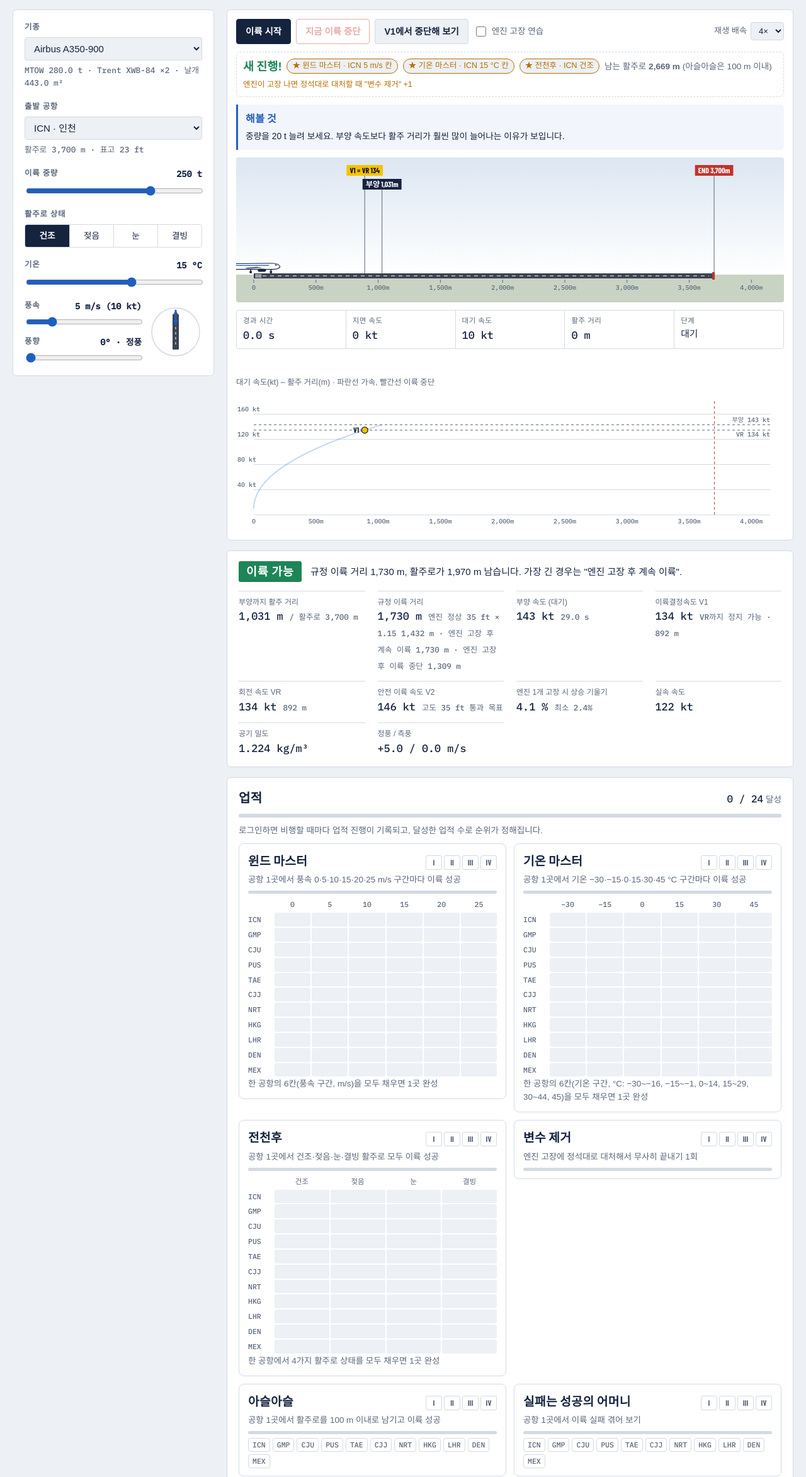
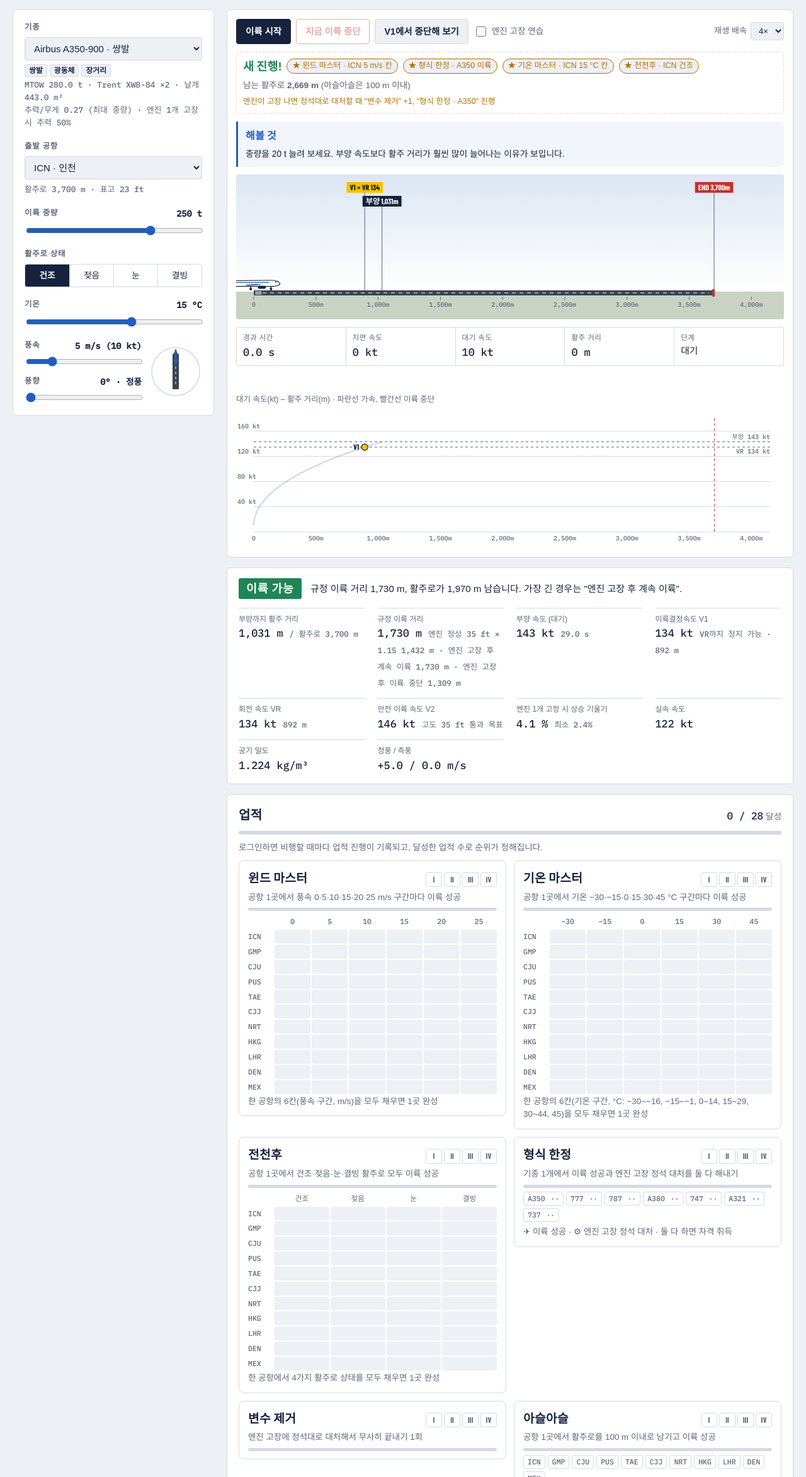
Before and after one commit to eh624/takeoff-simulator, a website with bundled scripts: page public/index.html in a window 1280 px wide. Shown: the part 76-2421 px from the top of the page at 63% size. Built offline with nearby package versions, Linux system fonts and the light colour scheme; files whose address does not match are found by name; a web font is replaced by a local one.

Commit message:
Add files via upload

```diff
--- a/public/VERSION.txt
+++ b/public/VERSION.txt
@@ -1 +1 @@
-v18 · 2026-10-23 22:40 · 실제 규정 판정(이륙 필드 길이) + 이전 비행과 비교
+v20 · 2026-10-23 22:50 · 서버 오류 원인 표시 (v19 포함)
--- a/public/app.js
+++ b/public/app.js
@@ -1,10 +1,15 @@
-import { AIRCRAFT, AIRPORTS, RUNWAY, P, KT, compute, fmt, failIdxFor, pickFailVa, evaluateFlight, flightMarks, ACHIEVEMENTS, ACHIEVEMENT_SERIES, WIND_BANDS, windBand, TEMP_BANDS, tempBand, CLOSE_CALL_M } from './sim.js';
+import { engineLabel, bodyLabel, AIRCRAFT, AIRPORTS, RUNWAY, P, KT, compute, fmt, failIdxFor, pickFailVa, evaluateFlight, flightMarks, ACHIEVEMENTS, ACHIEVEMENT_SERIES, WIND_BANDS, windBand, TEMP_BANDS, tempBand, CLOSE_CALL_M } from './sim.js';
 
 const $ = id => document.getElementById(id);
 let progress = {};          // 업적 진행 기록 (key → 횟수)
 let myAch = new Set();      // 달성한 업적
 const esc = t => String(t).replace(/[&<>"']/g, c => ({ '&': '&amp;', '<': '&lt;', '>': '&gt;', '"': '&quot;', "'": '&#39;' })[c]);
-AIRCRAFT.forEach(a => $('ac').add(new Option(a.name, a.id)));
+// 기종 선택: 엔진 수·동체로 묶어서 보여 줌
+[['쌍발 광동체', a => a.n === 2 && a.body === 'wide'], ['4발 광동체', a => a.n === 4], ['쌍발 협동체', a => a.n === 2 && a.body === 'narrow']].forEach(([label, f]) => {
+  const g = document.createElement('optgroup'); g.label = label;
+  AIRCRAFT.filter(f).forEach(a => g.append(new Option(`${a.name} · ${engineLabel(a)}`, a.id)));
+  $('ac').append(g);
+});
 AIRPORTS.forEach(a => $('ap').add(new Option(`${a.code} · ${a.name}`, a.code)));
 Object.entries(RUNWAY).forEach(([k, r], i) => {
   $('rwy').insertAdjacentHTML('beforeend',
@@ -17,7 +22,11 @@ function setAircraftRange(keepValue) {
   s.min = Math.round(ac.mtow * 0.5 / 1000);
   s.max = Math.round(ac.mtow * 1.05 / 1000);
   if (!keepValue) s.value = Math.round(ac.mtow * 0.9 / 1000);
-  $('acSpec').textContent = `MTOW ${fmt(ac.mtow / 1000, 1)} t · ${ac.eng} ×${ac.n} · 날개 ${fmt(ac.S, 1)} m²`;
+  const tw = (ac.thrust * ac.n) / (ac.mtow * 9.81);
+  const left = Math.round((ac.n - 1) / ac.n * 100);
+  $('acSpec').innerHTML = `<span class="tag">${engineLabel(ac)}</span><span class="tag">${bodyLabel(ac)}</span><span class="tag">${ac.role}</span><br>`
+    + `MTOW ${fmt(ac.mtow / 1000, 1)} t · ${esc(ac.eng)} ×${ac.n} · 날개 ${fmt(ac.S, 1)} m²<br>`
+    + `추력/무게 ${tw.toFixed(2)} (최대 중량) · 엔진 1개 고장 시 추력 ${left}%`;
 }
 $('ac').value = 'a350';
 setAircraftRange(false);
@@ -292,6 +301,8 @@ function showXpPreview() {
   const chip = (txt, isNew) => `<span class="chip${isNew ? ' new' : ''}">${isNew ? '★ ' : '✓ '}${esc(txt)}</span>`;
   const wkey = `wind:${ap}:${windBand(R.inp.wind)}`;
   if (marks.includes(wkey)) chips.push(chip(`윈드 마스터 · ${ap} ${windBand(R.inp.wind)} m/s 칸`, !progress[wkey]));
+  const tokey = `type_to:${R.ac.id}`;
+  if (marks.includes(tokey)) chips.push(chip(`형식 한정 · ${R.ac.short} 이륙`, !progress[tokey]));
   const tkey = `temp:${ap}:${tempBand(R.inp.oat)}`;
   if (marks.includes(tkey)) chips.push(chip(`기온 마스터 · ${ap} ${tempBand(R.inp.oat)} °C 칸`, !progress[tkey]));
   const rkey = `rwy:${ap}:${R.inp.rwy}`;
@@ -304,8 +315,8 @@ function showXpPreview() {
   const head = chips.some(c => c.includes(' new'))
     ? '<span class="total">새 진행!</span>' : '<span class="total zero">이번 조건</span>';
   const practice = $('failForce').checked
-    ? '<span class="bonus">엔진 고장 연습: 정석대로 대처해서 무사히 끝내면 "변수 제거" +1</span>'
-    : '<span class="bonus">엔진이 고장 나면 정석대로 대처할 때 "변수 제거" +1</span>';
+    ? `<span class="bonus">엔진 고장 연습: 정석대로 대처해서 무사히 끝내면 "변수 제거" +1${progress[`type_oei:${R.ac.id}`] ? '' : `, "형식 한정 · ${R.ac.short}" 엔진 고장 대처 완료`}</span>`
+    : `<span class="bonus">엔진이 고장 나면 정석대로 대처할 때 "변수 제거" +1${progress[`type_oei:${R.ac.id}`] ? '' : `, "형식 한정 · ${R.ac.short}" 진행`}</span>`;
   box.innerHTML = head + (chips.join('') || '<span class="lbl">이 조건으로는 진행되는 업적이 없어요</span>') + remLine + penalty + practice;
 }
 
@@ -630,6 +641,8 @@ async function report() {
       const [kind, ap, band] = m.split(':');
       const isNew = !before[m];
       const label = kind === 'wind' ? `윈드 마스터 · ${ap} ${band} m/s 칸`
+        : kind === 'type_to' ? `형식 한정 · ${AIRCRAFT.find(a => a.id === ap)?.short ?? ap} 이륙`
+        : kind === 'type_oei' ? `형식 한정 · ${AIRCRAFT.find(a => a.id === ap)?.short ?? ap} 엔진 고장 대처`
         : kind === 'temp' ? `기온 마스터 · ${ap} ${band} °C 칸`
         : kind === 'rwy' ? `전천후 · ${ap} ${RUNWAY[band]?.label ?? band} 활주로`
         : kind === 'close' ? `아슬아슬 · ${ap} (남은 활주로 ${fmt(r.remaining)} m)`
@@ -702,7 +715,11 @@ function renderAchievements() {
   const rwyKeys = Object.keys(RUNWAY);
   const windGrid = grid('wind:', WIND_BANDS, WIND_BANDS, '한 공항의 6칸(풍속 구간, m/s)을 모두 채우면 1곳 완성');
   const rwyGrid = grid('rwy:', rwyKeys, rwyKeys.map(k => RUNWAY[k].label), '한 공항에서 4가지 활주로 상태를 모두 채우면 1곳 완성');
-  const extraFor = { wind: windGrid, temp: tempGrid, rwy: rwyGrid, close: apChips('close:'), fail: apChips('fail:') };
+  const typeChips = `<div class="apgrid typegrid">${AIRCRAFT.map(a => {
+      const t = progress[`type_to:${a.id}`] > 0, o = progress[`type_oei:${a.id}`] > 0;
+      return `<span class="${t && o ? 'on' : t || o ? 'half' : ''}" title="${esc(a.name)} · 이륙 ${t ? '✓' : '—'} · 엔진 고장 대처 ${o ? '✓' : '—'}">${esc(a.short)} <small>${t ? '✈' : '·'}${o ? '⚙' : '·'}</small></span>`;
+    }).join('')}</div><p class="muted">✈ 이륙 성공 · ⚙ 엔진 고장 정석 대처 · 둘 다 하면 자격 취득</p>`;
+  const extraFor = { type: typeChips, wind: windGrid, temp: tempGrid, rwy: rwyGrid, close: apChips('close:'), fail: apChips('fail:') };
   $('achList').innerHTML = ACHIEVEMENT_SERIES.map(id => {
     const tiers = ACHIEVEMENTS.filter(a => a.series === id);
     const cur = tiers[0].current(progress);
--- a/public/index.html
+++ b/public/index.html
@@ -236,6 +236,9 @@ button.wide { width: 100%; padding: 12px; font-size: .95rem; border-radius: 6px;
 .cout .up { color: var(--stop); } .cout .down { color: var(--go); } .cout .same { color: var(--muted); }
 .cwhy { margin: 0; padding-left: 18px; display: grid; gap: 3px; color: var(--ink); }
 .pill.reg { background: var(--stop); }
+.spec .tag { display: inline-block; font-family: var(--body); font-size: .74rem; font-weight: 600; padding: 0 6px; margin: 0 4px 3px 0; border-radius: 3px; background: var(--bg); border: 1px solid var(--line); color: var(--ink); }
+.apgrid span.half { border-color: var(--warn); color: var(--warn); }
+.typegrid span small { font-size: .7rem; margin-left: 2px; }
 .xppreview .chip.new { border-color: var(--warn); color: var(--warn); }
 .xppreview b.hit { color: var(--go); }
 .board h2 small { font-family: var(--body); font-size: .8rem; font-weight: 400; margin-left: 6px; }
--- a/public/sim.js
+++ b/public/sim.js
@@ -3,13 +3,13 @@ export const fmt = (n, d = 0) => n.toLocaleString('ko-KR', { minimumFractionDigi
 
 // ===== 데이터 =====
 export const AIRCRAFT = [
-  { id: 'a350', name: 'Airbus A350-900',  mtow: 280000, S: 443,   ar: 9.49, thrust: 374500, n: 2, eng: 'Trent XWB-84', clmax: 2.3, cd0: 0.024, e: 0.8 },
-  { id: 'b77w', name: 'Boeing 777-300ER', mtow: 351535, S: 436.8, ar: 8.67, thrust: 513000, n: 2, eng: 'GE90-115B',   clmax: 2.3, cd0: 0.025, e: 0.8 },
-  { id: 'b789', name: 'Boeing 787-9',     mtow: 254011, S: 377,   ar: 9.59, thrust: 340000, n: 2, eng: 'GEnx-1B / Trent 1000', clmax: 2.3, cd0: 0.024, e: 0.8 },
-  { id: 'a388', name: 'Airbus A380-800',  mtow: 575000, S: 845,   ar: 7.53, thrust: 311000, n: 4, eng: 'Trent 970',   clmax: 2.3, cd0: 0.025, e: 0.8 },
-  { id: 'b748', name: 'Boeing 747-8',     mtow: 447696, S: 554,   ar: 8.45, thrust: 296000, n: 4, eng: 'GEnx-2B',     clmax: 2.2, cd0: 0.025, e: 0.8 },
-  { id: 'a21n', name: 'Airbus A321neo',   mtow: 97000,  S: 122.6, ar: 10.4, thrust: 147000, n: 2, eng: 'LEAP-1A',     clmax: 2.4, cd0: 0.023, e: 0.8 },
-  { id: 'b38m', name: 'Boeing 737-8',     mtow: 82191,  S: 127,   ar: 10.2, thrust: 130000, n: 2, eng: 'LEAP-1B',     clmax: 2.4, cd0: 0.023, e: 0.8 },
+  { id: 'a350', short: 'A350', body: 'wide', role: '장거리', name: 'Airbus A350-900',  mtow: 280000, S: 443,   ar: 9.49, thrust: 374500, n: 2, eng: 'Trent XWB-84', clmax: 2.3, cd0: 0.024, e: 0.8 },
+  { id: 'b77w', short: '777', body: 'wide', role: '장거리', name: 'Boeing 777-300ER', mtow: 351535, S: 436.8, ar: 8.67, thrust: 513000, n: 2, eng: 'GE90-115B',   clmax: 2.3, cd0: 0.025, e: 0.8 },
+  { id: 'b789', short: '787', body: 'wide', role: '장거리', name: 'Boeing 787-9',     mtow: 254011, S: 377,   ar: 9.59, thrust: 340000, n: 2, eng: 'GEnx-1B / Trent 1000', clmax: 2.3, cd0: 0.024, e: 0.8 },
+  { id: 'a388', short: 'A380', body: 'wide', role: '초대형 장거리', name: 'Airbus A380-800',  mtow: 575000, S: 845,   ar: 7.53, thrust: 311000, n: 4, eng: 'Trent 970',   clmax: 2.3, cd0: 0.025, e: 0.8 },
+  { id: 'b748', short: '747', body: 'wide', role: '초대형 장거리', name: 'Boeing 747-8',     mtow: 447696, S: 554,   ar: 8.45, thrust: 296000, n: 4, eng: 'GEnx-2B',     clmax: 2.2, cd0: 0.025, e: 0.8 },
+  { id: 'a21n', short: 'A321', body: 'narrow', role: '단·중거리', name: 'Airbus A321neo',   mtow: 97000,  S: 122.6, ar: 10.4, thrust: 147000, n: 2, eng: 'LEAP-1A',     clmax: 2.4, cd0: 0.023, e: 0.8 },
+  { id: 'b38m', short: '737', body: 'narrow', role: '단·중거리', name: 'Boeing 737-8',     mtow: 82191,  S: 127,   ar: 10.2, thrust: 130000, n: 2, eng: 'LEAP-1B',     clmax: 2.4, cd0: 0.023, e: 0.8 },
 ];
 export const AIRPORTS = [
   { code: 'ICN', name: '인천',      tora: 3700, alt: 23 },
@@ -273,7 +273,11 @@ export function flightMarks(R, ev) {
     if (rem >= 0 && rem <= CLOSE_CALL_M) marks.push(`close:${ap}`);
   }
   if (tookOff(ev) && !ev.safe) marks.push(`fail:${ap}`);
-  if ((ev.kind === 'fail-go' || ev.kind === 'fail-stop') && ev.safe && ev.correct) marks.push('oei_ok');
+  if ((ev.kind === 'fail-go' || ev.kind === 'fail-stop') && ev.safe && ev.correct) {
+    marks.push('oei_ok');
+    marks.push(`type_oei:${R.ac.id}`);           // 형식 한정: 이 기종으로 엔진 고장 대처
+  }
+  if (success) marks.push(`type_to:${R.ac.id}`); // 형식 한정: 이 기종으로 이륙 성공
   return marks;
 }
 
@@ -284,6 +288,10 @@ export const windDoneAirports = pr => AIRPORTS.filter(a => WIND_BANDS.every(b =>
 // 전천후: 4가지 활주로 상태에서 모두 이륙 성공한 공항 수
 // 기온 마스터: 6개 기온 구간을 모두 채운 공항 수
 export const tempDoneAirports = pr => AIRPORTS.filter(a => TEMP_BANDS.every(b => pr[`temp:${a.code}:${b}`] > 0)).length;
+// 형식 한정: 이륙 성공 + 엔진 고장 정석 대처를 둘 다 해낸 기종 수
+export const typeRated = pr => AIRCRAFT.filter(a => pr[`type_to:${a.id}`] > 0 && pr[`type_oei:${a.id}`] > 0).length;
+export const engineLabel = a => (a.n === 2 ? '쌍발' : a.n === 4 ? '4발' : `${a.n}발`);
+export const bodyLabel = a => (a.body === 'wide' ? '광동체' : '협동체');
 export const rwyDoneAirports = pr => AIRPORTS.filter(a => Object.keys(RUNWAY).every(k => pr[`rwy:${a.code}:${k}`] > 0)).length;
 
 const ROMAN = ['I', 'II', 'III', 'IV'];
@@ -301,6 +309,8 @@ export const ACHIEVEMENTS = [
     g => `${g === 11 ? '모든 공항' : `공항 ${g}곳`}에서 기온 ${TEMP_BANDS.map(t => String(t).replace('-', '−')).join('·')} °C 구간마다 이륙 성공`),
   ...series('rwy', '전천후', AIRPORT_TIERS, rwyDoneAirports, '곳',
     g => `${g === 11 ? '모든 공항' : `공항 ${g}곳`}에서 건조·젖음·눈·결빙 활주로 모두 이륙 성공`),
+  ...series('type', '형식 한정', [1, 3, 5, 7], typeRated, '기종',
+    g => `${g === 7 ? '모든 기종' : `기종 ${g}개`}에서 이륙 성공과 엔진 고장 정석 대처를 둘 다 해내기`),
   ...series('oei', '변수 제거', [1, 10, 50, 100], pr => pr.oei_ok || 0, '회',
     g => `엔진 고장에 정석대로 대처해서 무사히 끝내기 ${g}회`),
   ...series('close', '아슬아슬', AIRPORT_TIERS, pr => countPrefix(pr, 'close:'), '곳',
```
Also changed, not shown: functions/api/flight/finish.js (+13 -1 lines), functions/api/flight/start.js (+13 -1 lines).
